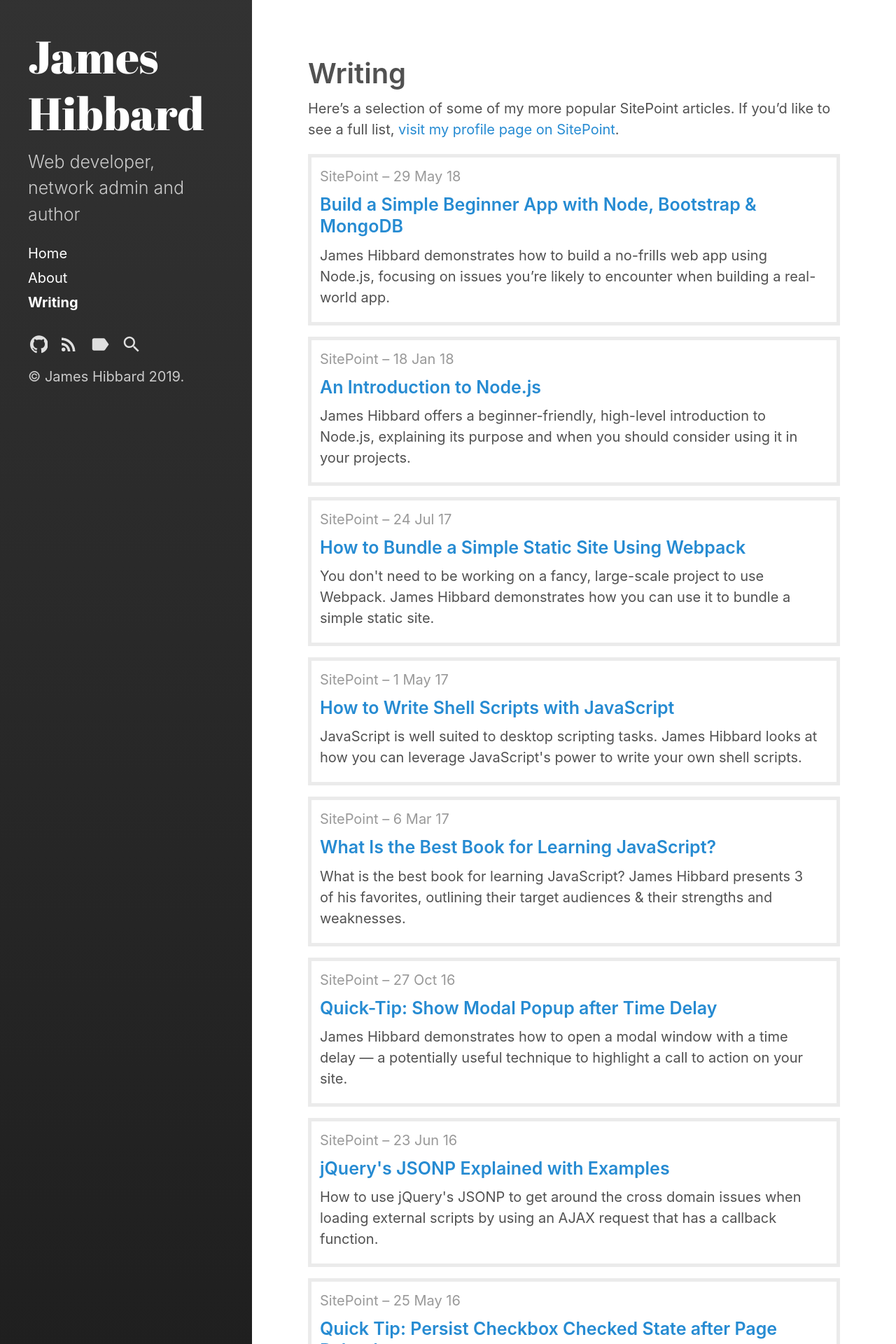
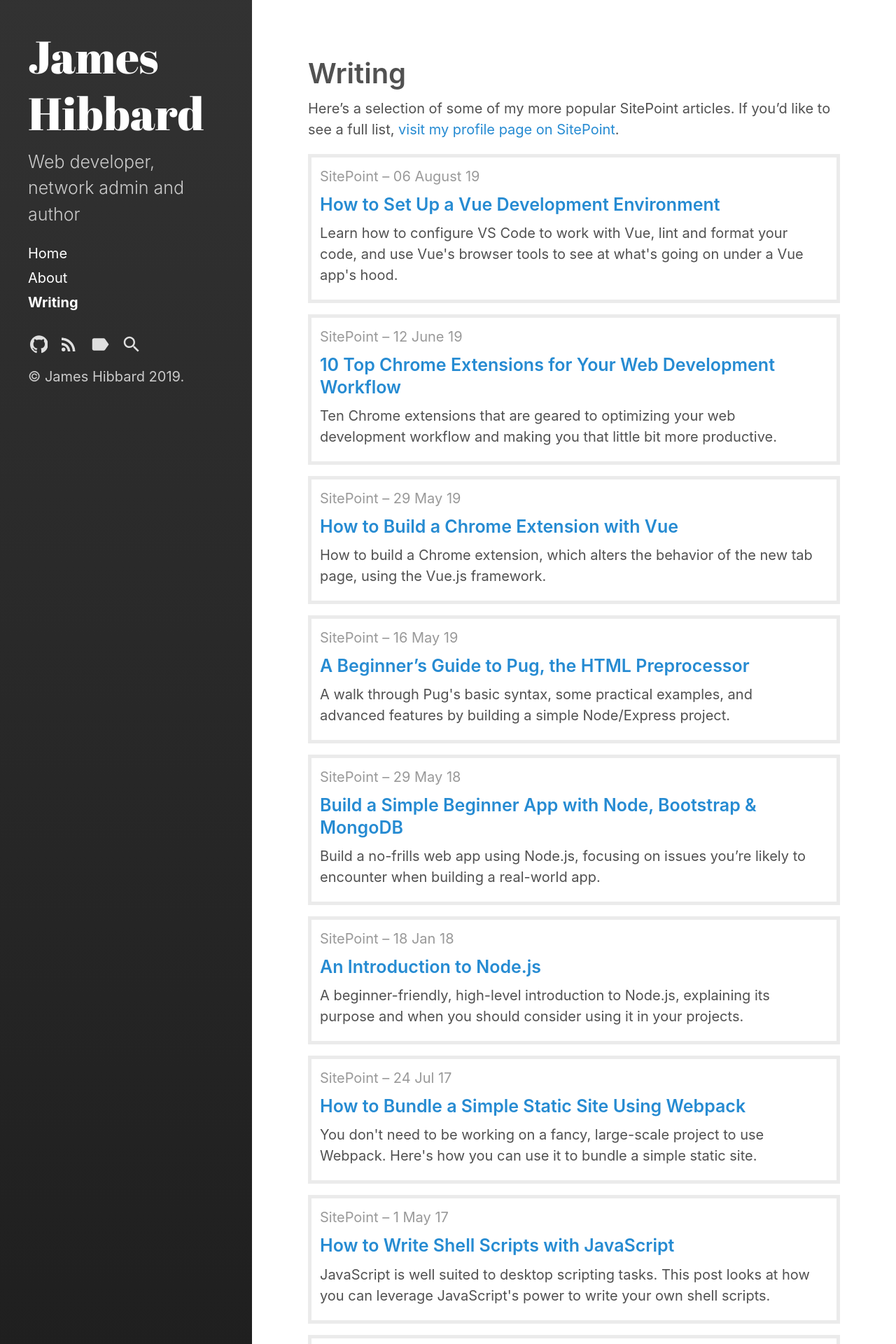
Before and after one commit to jameshibbard/blog, a Jekyll site: the page built from pages/writing.md, in a window 1280 px wide. Shown: the top 1920 px of the page at 70% size. Built offline with Jekyll 4.4.1, drawn with Linux system fonts in a browser that asks for light colours; comment, search, counter and statistics services are not loaded; some of the changed text lies outside the part shown.

Commit message:
Updated articles

```diff
--- a/pages/writing.md
+++ b/pages/writing.md
@@ -9,120 +9,170 @@ Here's a selection of some of my more popular SitePoint articles. If you'd like
 
 <aside class="onebox">
   <header>
-    <a href="https://www.sitepoint.com/build-simple-beginner-app-node-bootstrap-mongodb/">SitePoint – 29 May 18</a>
+    <a href="https://www.sitepoint.com/vue-development-environment/">SitePoint – 06 August 19</a>
   </header>
   <article class="onebox-body">
-    <h3><a href="https://www.sitepoint.com/build-simple-beginner-app-node-bootstrap-mongodb/" >Build a Simple Beginner App with Node, Bootstrap &amp; MongoDB </a></h3>
-    <p>James Hibbard demonstrates how to build a no-frills web app using Node.js, focusing on issues you’re likely to encounter when building a real-world app.</p>
+    <h3>
+      <a href="https://www.sitepoint.com/vue-development-environment/">
+        How to Set Up a Vue Development Environment
+      </a>
+    </h3>
+    <p>Learn how to configure VS Code to work with Vue, lint and format your code, and use Vue's browser tools to see at what's going on under a Vue app's hood.</p>
   </article>
 </aside>
 
 <aside class="onebox">
   <header>
-    <a href="https://www.sitepoint.com/an-introduction-to-node-js/" >SitePoint – 18 Jan 18</a>
+    <a href="https://www.sitepoint.com/10-top-chrome-extensions-for-your-web-development-workflow/">SitePoint – 12 June 19</a>
   </header>
   <article class="onebox-body">
-    <h3><a href="https://www.sitepoint.com/an-introduction-to-node-js/" >An Introduction to Node.js</a></h3>
-    <p>James Hibbard offers a beginner-friendly, high-level introduction to Node.js, explaining its purpose and when you should consider using it in your projects.</p>
+    <h3>
+      <a href="https://www.sitepoint.com/10-top-chrome-extensions-for-your-web-development-workflow/">
+        10 Top Chrome Extensions for Your Web Development Workflow
+      </a>
+    </h3>
+    <p>Ten Chrome extensions that are geared to optimizing your web development workflow and making you that little bit more productive.</p>
   </article>
 </aside>
 
 <aside class="onebox">
   <header>
-    <a href="https://www.sitepoint.com/bundle-static-site-webpack/" >SitePoint – 24 Jul 17</a>
+    <a href="https://www.sitepoint.com/build-vue-chrome-extension/">SitePoint – 29 May 19</a>
   </header>
   <article class="onebox-body">
-    <h3><a href="https://www.sitepoint.com/bundle-static-site-webpack/" >How to Bundle a Simple Static Site Using Webpack </a></h3>
-    <p>You don't need to be working on a fancy, large-scale project to use Webpack. James Hibbard demonstrates how you can use it to bundle a simple static site.</p>
+    <h3><a href="https://www.sitepoint.com/build-vue-chrome-extension/">How to Build a Chrome Extension with Vue</a></h3>
+    <p>How to build a Chrome extension, which alters the behavior of the new tab page, using the Vue.js framework.</p>
   </article>
 </aside>
 
 <aside class="onebox">
   <header>
-    <a href="https://www.sitepoint.com/shell-scripts-javascript/" >SitePoint – 1 May 17</a>
+    <a href="https://www.sitepoint.com/a-beginners-guide-to-pug/">SitePoint – 16 May 19</a>
   </header>
   <article class="onebox-body">
-    <h3><a href="https://www.sitepoint.com/shell-scripts-javascript/" >How to Write Shell Scripts with JavaScript </a></h3>
-    <p>JavaScript is well suited to desktop scripting tasks. James Hibbard looks at how you can leverage JavaScript's power to write your own shell scripts.</p>
+    <h3><a href="https://www.sitepoint.com/a-beginners-guide-to-pug/">A Beginner’s Guide to Pug, the HTML Preprocessor</a></h3>
+    <p>A walk through Pug's basic syntax, some practical examples, and advanced features by building a simple Node/Express project.</p>
   </article>
 </aside>
 
 <aside class="onebox">
   <header>
-    <a href="https://www.sitepoint.com/best-book-for-learning-javascript/" >SitePoint – 6 Mar 17</a>
+    <a href="https://www.sitepoint.com/build-simple-beginner-app-node-bootstrap-mongodb/">SitePoint – 29 May 18</a>
   </header>
   <article class="onebox-body">
-    <h3><a href="https://www.sitepoint.com/best-book-for-learning-javascript/" >What Is the Best Book for Learning JavaScript? </a></h3>
-    <p>What is the best book for learning JavaScript? James Hibbard presents 3 of his favorites, outlining their target audiences &amp; their strengths and weaknesses.</p>
+    <h3>
+      <a href="https://www.sitepoint.com/build-simple-beginner-app-node-bootstrap-mongodb/">Build a Simple Beginner App with Node, Bootstrap &amp; MongoDB</a>
+    </h3>
+    <p>Build a no-frills web app using Node.js, focusing on issues you’re likely to encounter when building a real-world app.</p>
   </article>
 </aside>
 
 <aside class="onebox">
   <header>
-    <a href="https://www.sitepoint.com/show-modal-popup-after-time-delay/" >SitePoint – 27 Oct 16</a>
+    <a href="https://www.sitepoint.com/an-introduction-to-node-js/">SitePoint – 18 Jan 18</a>
   </header>
   <article class="onebox-body">
-    <h3><a href="https://www.sitepoint.com/show-modal-popup-after-time-delay/" >Quick-Tip: Show Modal Popup after Time Delay </a></h3>
-    <p>James Hibbard demonstrates how to open a modal window with a time delay — a potentially useful technique to highlight a call to action on your site.</p>
+    <h3><a href="https://www.sitepoint.com/an-introduction-to-node-js/">An Introduction to Node.js</a></h3>
+    <p>A beginner-friendly, high-level introduction to Node.js, explaining its purpose and when you should consider using it in your projects.</p>
   </article>
 </aside>
 
 <aside class="onebox">
   <header>
-    <a href="https://www.sitepoint.com/jsonp-examples/" >SitePoint – 23 Jun 16</a>
+    <a href="https://www.sitepoint.com/bundle-static-site-webpack/">SitePoint – 24 Jul 17</a>
   </header>
   <article class="onebox-body">
-    <h3><a href="https://www.sitepoint.com/jsonp-examples/" >jQuery's JSONP Explained with Examples </a></h3>
+    <h3><a href="https://www.sitepoint.com/bundle-static-site-webpack/">How to Bundle a Simple Static Site Using Webpack </a></h3>
+    <p>You don't need to be working on a fancy, large-scale project to use Webpack. Here's how you can use it to bundle a simple static site.</p>
+  </article>
+</aside>
+
+<aside class="onebox">
+  <header>
+    <a href="https://www.sitepoint.com/shell-scripts-javascript/">SitePoint – 1 May 17</a>
+  </header>
+  <article class="onebox-body">
+    <h3><a href="https://www.sitepoint.com/shell-scripts-javascript/">How to Write Shell Scripts with JavaScript </a></h3>
+    <p>JavaScript is well suited to desktop scripting tasks. This post looks at how you can leverage JavaScript's power to write your own shell scripts.</p>
+  </article>
+</aside>
+
+<aside class="onebox">
+  <header>
+    <a href="https://www.sitepoint.com/best-book-for-learning-javascript/">SitePoint – 6 Mar 17</a>
+  </header>
+  <article class="onebox-body">
+    <h3><a href="https://www.sitepoint.com/best-book-for-learning-javascript/">What Is the Best Book for Learning JavaScript? </a></h3>
+    <p>What is the best book for learning JavaScript? Here I present 3 of my favorites, outlining their target audiences &amp; their strengths and weaknesses.</p>
+  </article>
+</aside>
+
+<aside class="onebox">
+  <header>
+    <a href="https://www.sitepoint.com/show-modal-popup-after-time-delay/">SitePoint – 27 Oct 16</a>
+  </header>
+  <article class="onebox-body">
+    <h3><a href="https://www.sitepoint.com/show-modal-popup-after-time-delay/">Quick-Tip: Show Modal Popup after Time Delay </a></h3>
+    <p>How to open a modal window with a time delay — a potentially useful (or annoying) technique to highlight a call to action on your site.</p>
+  </article>
+</aside>
+
+<aside class="onebox">
+  <header>
+    <a href="https://www.sitepoint.com/jsonp-examples/">SitePoint – 23 Jun 16</a>
+  </header>
+  <article class="onebox-body">
+    <h3><a href="https://www.sitepoint.com/jsonp-examples/">jQuery's JSONP Explained with Examples </a></h3>
     <p>How to use jQuery's JSONP to get around the cross domain issues when loading external scripts by using an AJAX request that has a callback function.</p>
   </article>
 </aside>
 
 <aside class="onebox">
   <header>
-    <a href="https://www.sitepoint.com/quick-tip-persist-checkbox-checked-state-after-page-reload/" >SitePoint – 25 May 16</a>
+    <a href="https://www.sitepoint.com/quick-tip-persist-checkbox-checked-state-after-page-reload/">SitePoint – 25 May 16</a>
   </header>
   <article class="onebox-body">
-    <h3><a href="https://www.sitepoint.com/quick-tip-persist-checkbox-checked-state-after-page-reload/" >Quick Tip: Persist Checkbox Checked State after Page Reload </a></h3>
-    <p>James Hibbard demonstrates how to persist checkbox checked state (useful for remembering users' preferences) and implement a check/uncheck all button.</p>
+    <h3><a href="https://www.sitepoint.com/quick-tip-persist-checkbox-checked-state-after-page-reload/">Quick Tip: Persist Checkbox Checked State after Page Reload </a></h3>
+    <p>How to persist a checkbox's checked state (useful for remembering users' preferences) and implement a check/uncheck all button.</p>
   </article>
 </aside>
 
 <aside class="onebox">
   <header>
-    <a href="https://www.sitepoint.com/save-multiple-checkbox-values-database-rails/" >SitePoint – 21 Sep 15</a>
+    <a href="https://www.sitepoint.com/save-multiple-checkbox-values-database-rails/">SitePoint – 21 Sep 15</a>
   </header>
   <article class="onebox-body">
-    <h3><a href="https://www.sitepoint.com/save-multiple-checkbox-values-database-rails/" >How to Save Multiple Checkbox Values to a Database in Rails </a></h3>
-    <p>James Hibbard demonstrates the advantages of persisting multiple checkbox data to a database in Rails by means of a has_and_belongs_to_many_association.</p>
+    <h3><a href="https://www.sitepoint.com/save-multiple-checkbox-values-database-rails/">How to Save Multiple Checkbox Values to a Database in Rails </a></h3>
+    <p>The advantages of persisting multiple checkbox data to a database in Rails by means of a has_and_belongs_to_many_association.</p>
   </article>
 </aside>
 
 <aside class="onebox">
   <header>
-    <a href="https://www.sitepoint.com/jquery-settimeout-function-examples/" >SitePoint – 16 Aug 15</a>
+    <a href="https://www.sitepoint.com/jquery-settimeout-function-examples/">SitePoint – 16 Aug 15</a>
   </header>
   <article class="onebox-body">
-    <h3><a href="https://www.sitepoint.com/jquery-settimeout-function-examples/" >jQuery setTimeout() Function Examples </a></h3>
-    <p>James Hibbard explains how the jQuery and JavaScript function setTimeout() works, and gives examples and links to further reading</p>
+    <h3><a href="https://www.sitepoint.com/jquery-settimeout-function-examples/">jQuery setTimeout() Function Examples </a></h3>
+    <p>How the jQuery and JavaScript function setTimeout() works, with some cool examples and links to further reading</p>
   </article>
 </aside>
 
 <aside class="onebox">
   <header>
-    <a href="https://www.sitepoint.com/an-introduction-to-fxruby/" >SitePoint – 13 Sep 12</a>
+    <a href="https://www.sitepoint.com/php-vs-node-js-smackdown-right-of-reply/">SitePoint – 8 Jul 15</a>
   </header>
   <article class="onebox-body">
-    <h3><a href="https://www.sitepoint.com/an-introduction-to-fxruby/" >An Introduction to FXRuby </a></h3>
-    <p>In this tutorial James Hibbard demonstrates how to use FXRuby to make a GUI password manager.</p>
+    <h3><a href="https://www.sitepoint.com/php-vs-node-js-smackdown-right-of-reply/">PHP vs Node.js Smackdown: Right of Reply </a></h3>
+    <p>Craig Buckler compared PHP and Node in his smackdown, and now Bruno and James, SitePoint's editors, have their say.</p>
   </article>
 </aside>
 
 <aside class="onebox">
   <header>
-    <a href="https://www.sitepoint.com/php-vs-node-js-smackdown-right-of-reply/" >SitePoint – 8 Jul 15</a>
+    <a href="https://www.sitepoint.com/an-introduction-to-fxruby/">SitePoint – 13 Sep 12</a>
   </header>
   <article class="onebox-body">
-    <h3><a href="https://www.sitepoint.com/php-vs-node-js-smackdown-right-of-reply/" >PHP vs Node.js Smackdown: Right of Reply </a></h3>
-    <p>Craig Buckler compared PHP and Node in his smackdown, and now Bruno and James, SitePoint's editors, have their say.</p>
+    <h3><a href="https://www.sitepoint.com/an-introduction-to-fxruby/">An Introduction to FXRuby </a></h3>
+    <p>How to use FXRuby to make a cross-platform GUI password manager.</p>
   </article>
 </aside>
```
